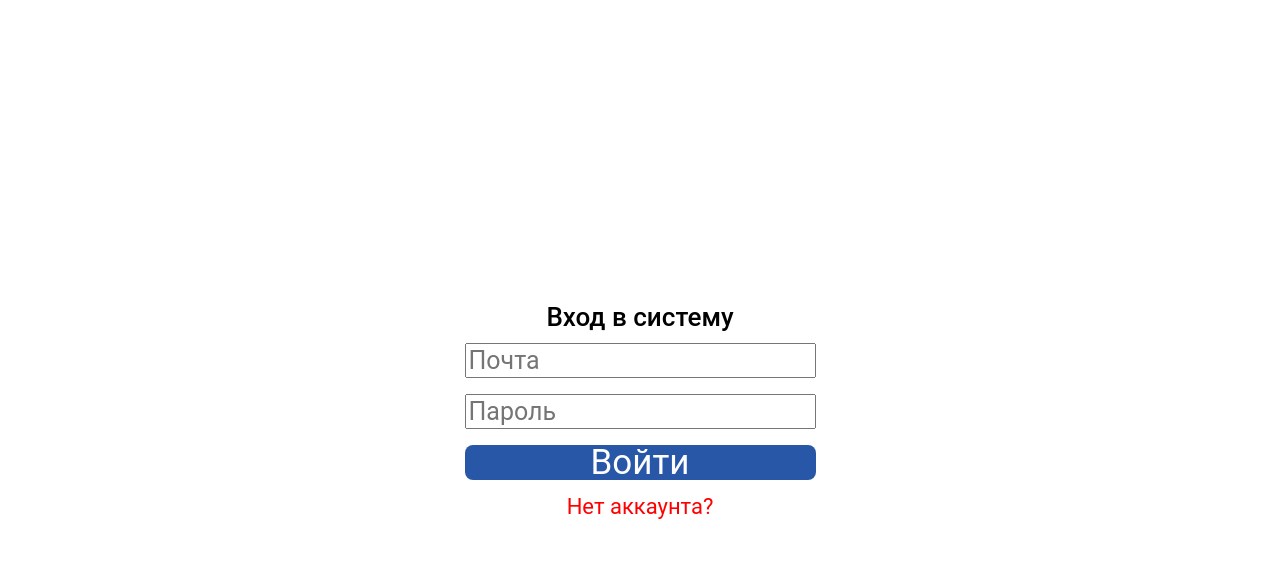
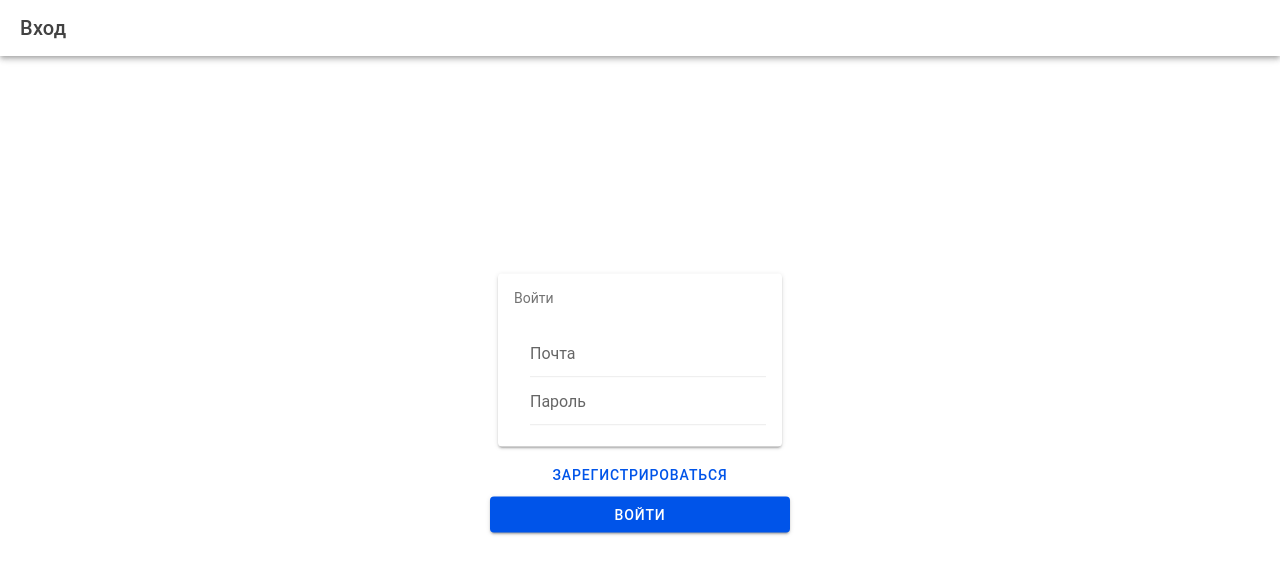
Before and after one commit to lllKoMaHDoRlll/hackerton-summer-2024-front, a React (Vite) app: page /auth in a window 1280 px wide. Shown: the top 574 px of the page. Built offline with nearby package versions, Linux system fonts and the light colour scheme.

Commit message:
restore auth form page

```diff
--- a/src/pages/Auth.tsx
+++ b/src/pages/Auth.tsx
@@ -1,53 +1,46 @@
 import React from "react";
 import styled from "styled-components";
-import { IonPage } from "@ionic/react";
+import { IonButton, IonContent, IonInput, IonList, IonPage,IonHeader, IonToolbar, IonTitle, IonCard, IonItem, IonCardHeader, IonCardContent } from "@ionic/react";
 
-const Page = styled(IonPage)`
-    height: 100%;
-    display: flex;
-    flex-direction: column;
-    align-items: center;
-    justify-content: center;
-`
 
-const Form = styled.form`
-    display: flex;
-    flex-direction: column;
-    gap: 1rem;
+const Wrapper = styled.div`
+    position: absolute;
+    top: 50%;
+    left: 50%;
+    transform: translate(-50%, -50%);
 
-`
-
-const Input = styled.input`
-    font-size: 25px;
-    width: max-content;
-    align-self: center;
-`
-const Button = styled.button`
-    width: 100%;
-    background-color: #2957A8;
-    color: white;
-    font-size: 35px;
-    border-radius: 8px;
-    border: 0;
-`
-const RegButton = styled.button`
-    color: red;
-    border: 0;
-    background-color: rgba(0, 0, 0, 0);
-    font-size: 22px;
-    margin-top: 1rem;
+    @media screen and (width > 500px) {
+        max-width: 500px;
+    }
 `
 
 export default function Auth() {
     return (
-        <Page>
-            <h1>Вход в систему</h1>
-            <Form>
-                    <Input placeholder="Почта" />
-                    <Input placeholder="Пароль" type="password"/>
-                    <Button>Войти</Button>
-            </Form>
-            <RegButton>Нет аккаунта?</RegButton>
-        </Page>
+        <IonPage>
+            <IonHeader>
+                <IonToolbar>
+                    <IonTitle>Вход</IonTitle>
+                </IonToolbar>
+            </IonHeader>
+            <IonContent fullscreen>
+                <Wrapper>
+                    <IonCard>
+                        <IonCardHeader>Войти</IonCardHeader>
+                        <IonCardContent>
+                            <IonList>
+                                <IonItem>
+                                    <IonInput placeholder="Почта" type="email"></IonInput>
+                                </IonItem>
+                                <IonItem>
+                                    <IonInput placeholder="Пароль" type="password"></IonInput>
+                                </IonItem>
+                            </IonList>
+                        </IonCardContent>
+                    </IonCard>
+                    <IonButton fill="clear" expand="block">Зарегистрироваться</IonButton>
+                    <IonButton expand="block">Войти</IonButton>
+                    </Wrapper>
+            </IonContent>
+        </IonPage>
     )
 }
```
